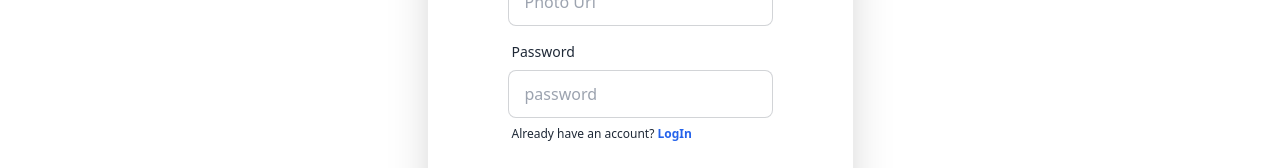
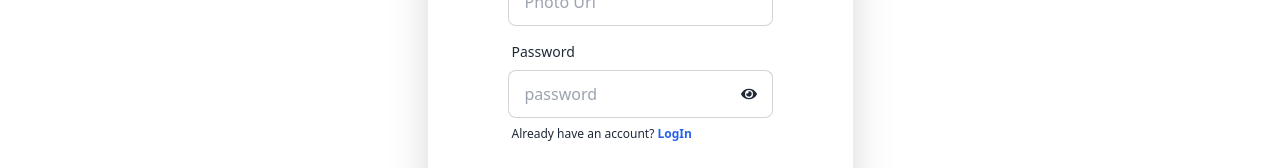
Before and after one commit to Arif-Islam21/heaven-house, a React (Vite) app: page /register in a window 1280 px wide. Shown: the part 382-550 px from the top of the page. Built offline with nearby package versions, Linux system fonts and the light colour scheme.

Commit message:
show password toggler done

```diff
--- a/src/Components/Register/Register.jsx
+++ b/src/Components/Register/Register.jsx
@@ -2,12 +2,15 @@ import { NavLink } from "react-router-dom";
 import { useForm } from "react-hook-form";
 import { useContext, useState } from "react";
 import { AuthContext } from "../AuthProvider/AuthProvider";
+import { FaEye } from "react-icons/fa";
+import { AiFillEyeInvisible } from "react-icons/ai";
 
 const Register = () => {
   const { register, handleSubmit } = useForm();
   const { emailSignUp } = useContext(AuthContext);
   const [error, setError] = useState("");
   const [success, setSuccess] = useState("");
+  const [showPass, setShowPass] = useState(false);
 
   const onSubmit = (data) => {
     const email = data.email;
@@ -73,13 +76,21 @@ const Register = () => {
                 <label className="label">
                   <span className="label-text">Password</span>
                 </label>
+                <div className="flex relative items-center">
                   <input
-                  type="password"
+                    type={showPass ? "text" : "password"}
                     placeholder="password"
                     className="input input-bordered"
                     {...register("password")}
                     required
                   />
+                  <span
+                    onClick={() => setShowPass(!showPass)}
+                    className="absolute right-4"
+                  >
+                    {showPass ? <AiFillEyeInvisible /> : <FaEye />}
+                  </span>
+                </div>
                 <label className="label label-text-alt link link-hover">
                   <p>
                     Already have an account?{" "}
```
Also changed, not shown: 1 other file (tests, documents, lock files or other folders). Lines whose indentation alone changed are shown as unchanged.
